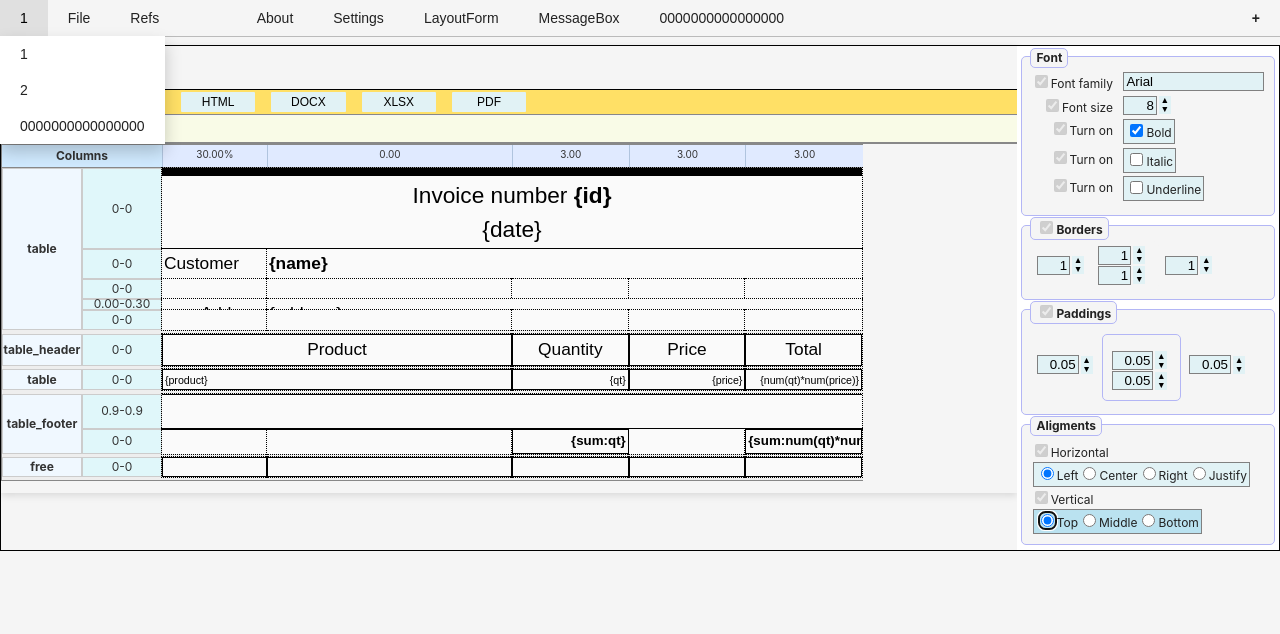
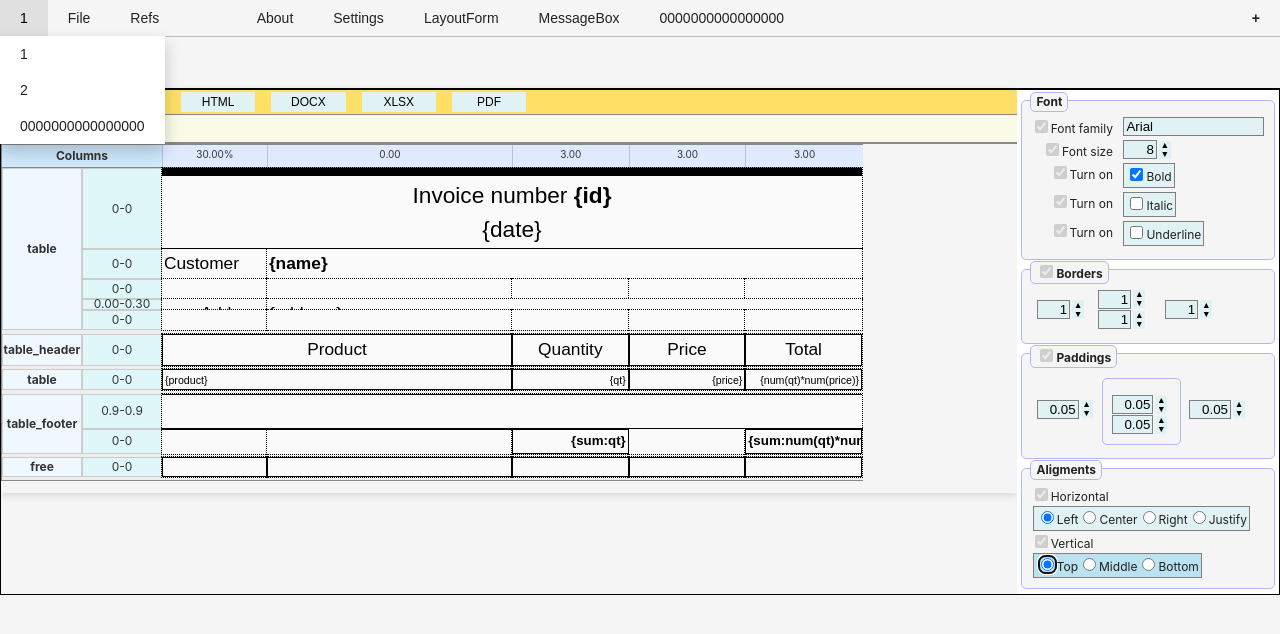
Before and after one commit to AndreiPuchko/q2web, a React (Vite) app: page / in a window 1280 px wide. Shown: the top 634 px of the page. Built offline with nearby package versions, Linux system fonts and the light colour scheme.

Commit message:
Q2ContentEditor moved top

```diff
--- a/src/components/reportEditor/Q2ReportEditor.tsx
+++ b/src/components/reportEditor/Q2ReportEditor.tsx
@@ -128,6 +128,8 @@ class Q2ReportEditor extends Component<Q2ReportEditorProps, Q2ReportEditorState>
 
     render() {
         return (
+            <div>
+                <Q2ContentEditor selection={this.state.selection} q2report={this.q2report} reportEditor={this} />
                 <div className="q2-report-editor-container" >
                     <div className="q2-report-editor">
                         <ReportView
@@ -142,6 +144,7 @@ class Q2ReportEditor extends Component<Q2ReportEditorProps, Q2ReportEditorState>
                         {this.renderContextMenu()}
                     </div>
                     <Q2StyleEditor selection={this.state.selection} q2report={this.q2report} reportEditor={this} />
+                </div>
             </div>
         );
     }
@@ -626,7 +629,7 @@ class ReportView extends React.Component<any, { version: number }> {
         const isSelected = selection?.type === "report";
         return (
             <div>
-                <Q2ContentEditor selection={selection} q2report={q2report} reportEditor={reportEditor} />
+                {/* <Q2ContentEditor selection={selection} q2report={q2report} reportEditor={reportEditor} /> */}
                 <div
                     className="q2-report-header"
                     style={{ background: isSelected ? "#ffe066" : "#f0f0f0" }}
```
Lines whose indentation alone changed are shown as unchanged.
